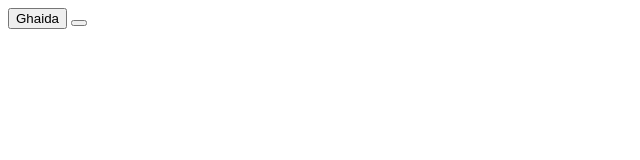
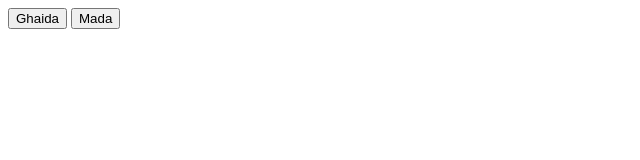
Before and after one commit to Ghaida-Aloufi/Activities, a plain HTML site: page index.html in a window 1280 px wide. Shown: the whole page, without its empty margins (0-640 px from the left). Drawn offline with Linux system fonts and the light colour scheme.

Commit message:
fixed button

```diff
--- a/index.html
+++ b/index.html
@@ -7,7 +7,7 @@
 </head>
 <body>
   <button onclick="location.href='ghaida.html'">Ghaida</button>
-  <button onclick="gilocation.href='mada.html'"></button>
+  <button onclick="location.href='mada.html'">Mada</button>
 
 </body>
 </html>
```
